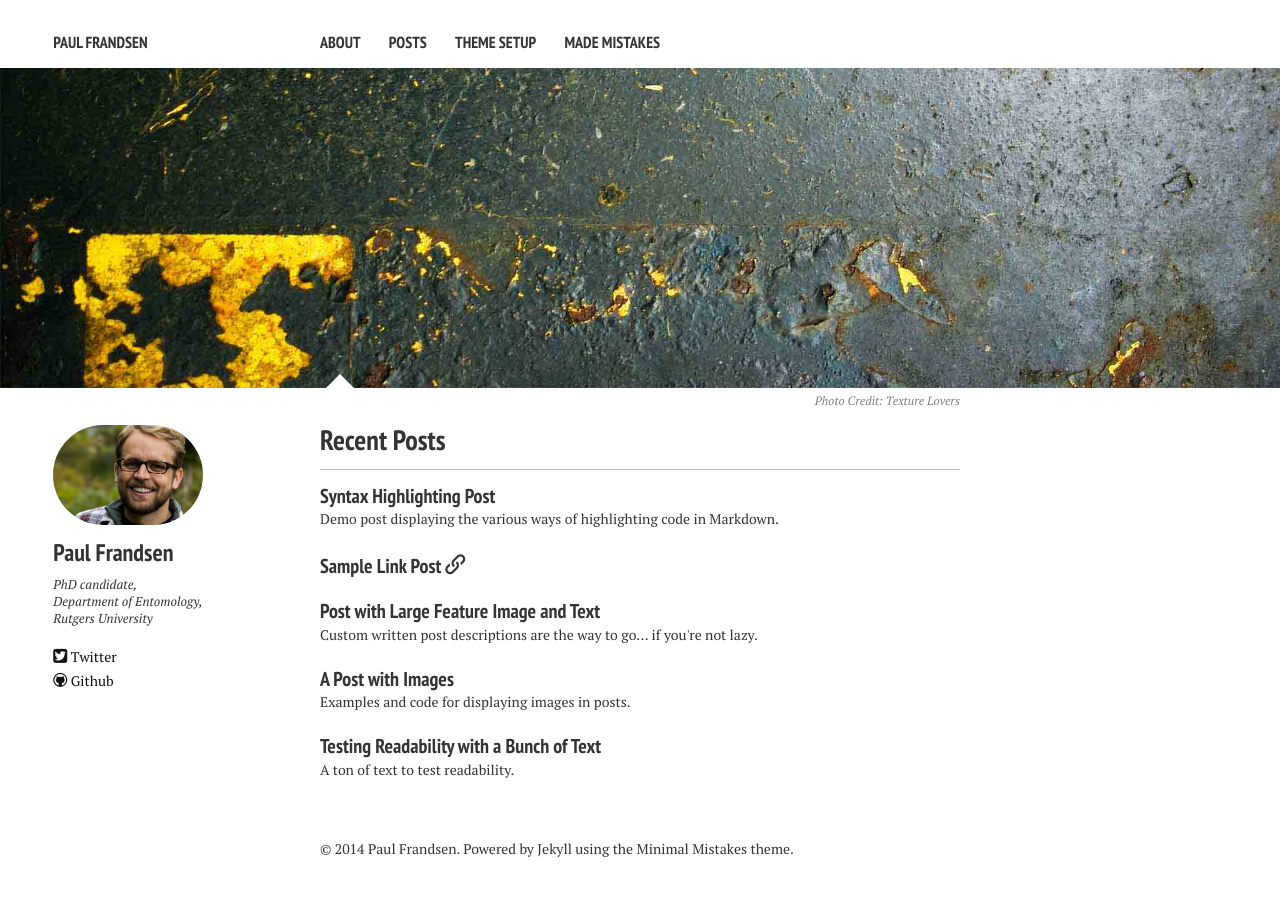
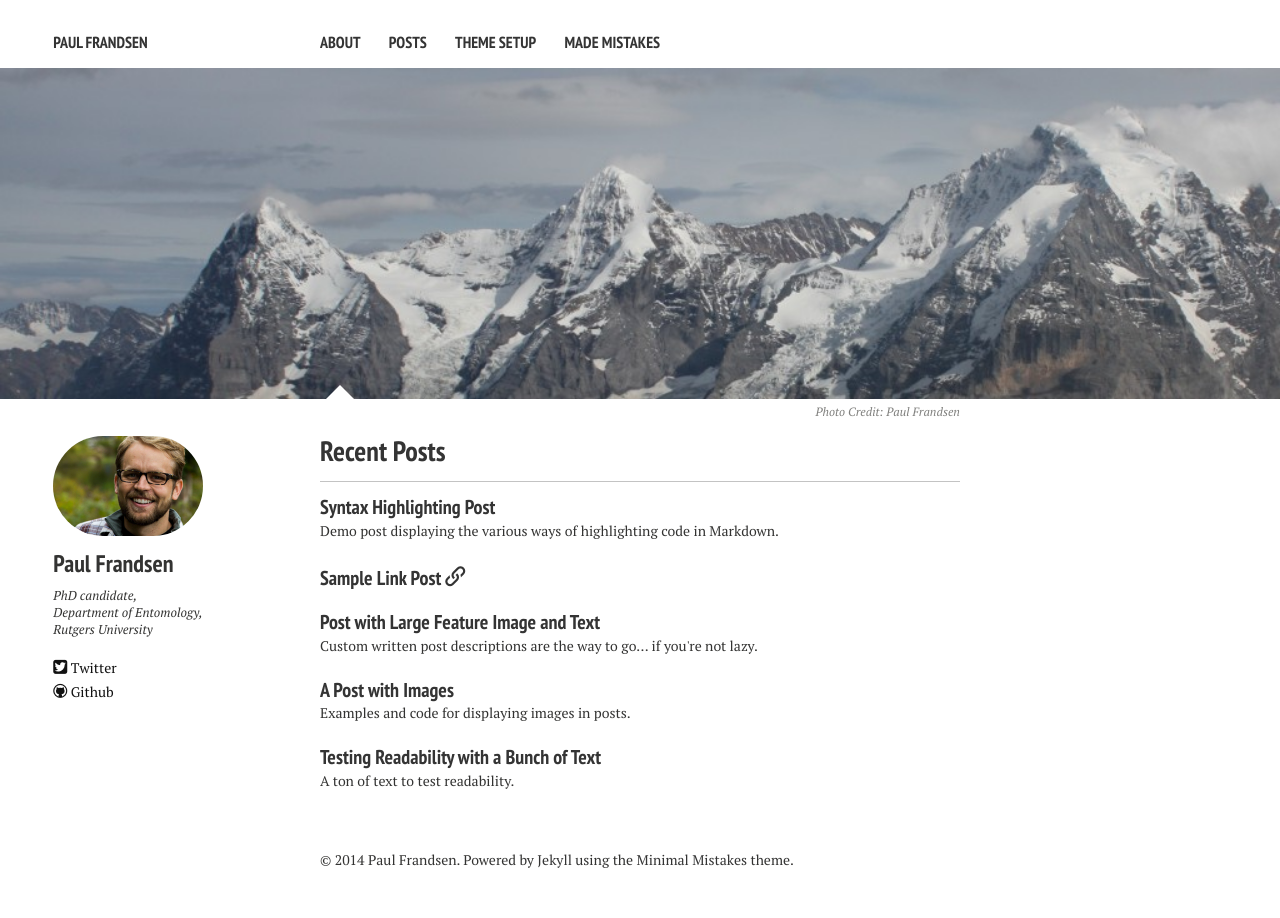
Before and after one commit to pbfrandsen/pbfrandsen.github.io, a Jekyll site: the page built from index.md, in a window 1280 px wide. Built offline with Jekyll 4.4.1, drawn with Linux system fonts in a browser that asks for light colours; nearby versions of some CDN libraries.

Commit message:
different feature image

```diff
--- a/index.md
+++ b/index.md
@@ -3,7 +3,6 @@ layout: home
 description: "A responsive Jekyll theme with editorial tendencies by designer Michael Rose."
 tags: [Jekyll, theme, responsive, blog, template]
 image:
-  feature: texture-feature-01.jpg
-  credit: Texture Lovers
-  creditlink: http://texturelovers.com
+  feature: gimmelwald.jpg
+  credit: Paul Frandsen
 ---
```
Also changed, not shown: images/gimmelwald.jpg (added), 4 other files.
